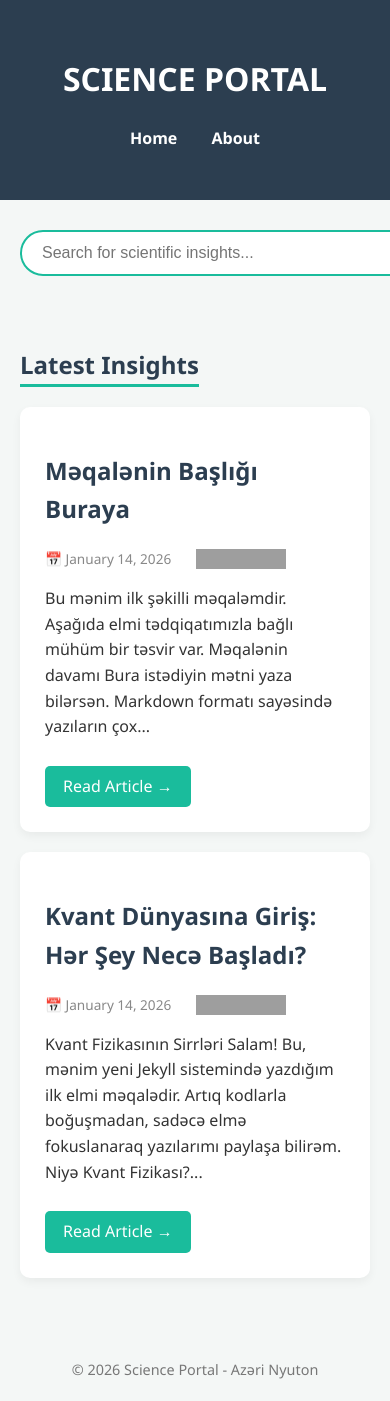
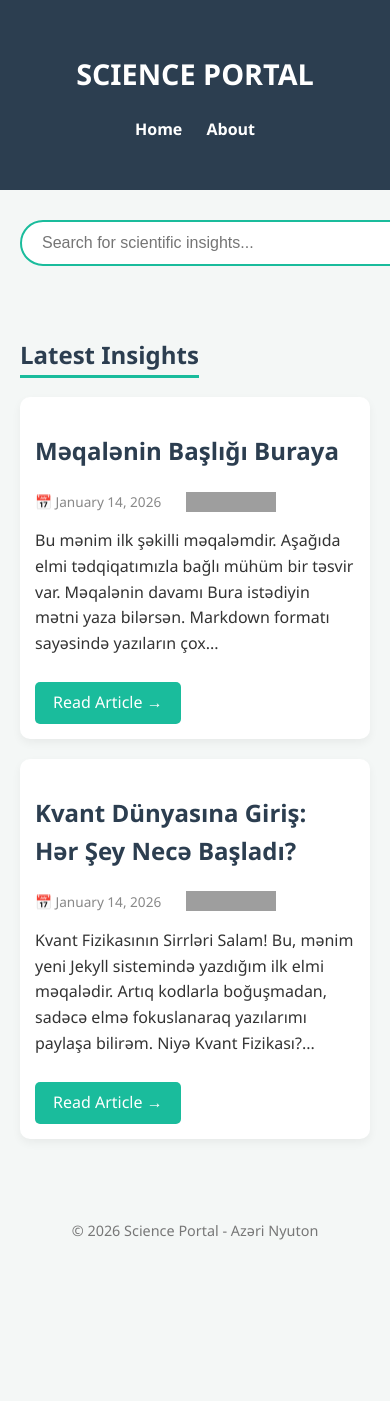
Before and after one commit to azerinyuton/science, a Jekyll site: the page built from index.html, in a window 390 px wide. Built offline with Jekyll 4.4.1, drawn with Linux system fonts in a browser that asks for light colours; comment, search, counter and statistics services are not loaded; after the commit the page ends 1262 px from its top, so only the background shows below that; grey boxes are pictures that could not be loaded.

Commit message:
default.html

```diff
--- a/_layouts/default.html
+++ b/_layouts/default.html
@@ -27,6 +27,12 @@
     margin: 0 5px 0 0 !important; /* İkon üçün boşluq */
     box-shadow: none !important; /* İkona kölgə verməsin */
     display: inline !important;
+}
+        @media (max-width: 600px) {
+    header h1 { font-size: 1.8rem; }
+    nav ul li { margin: 0 10px; }
+    .post-card { padding: 15px; }
+    input#search-input { font-size: 0.9rem; }
 }
     </style>
 </head>
```
